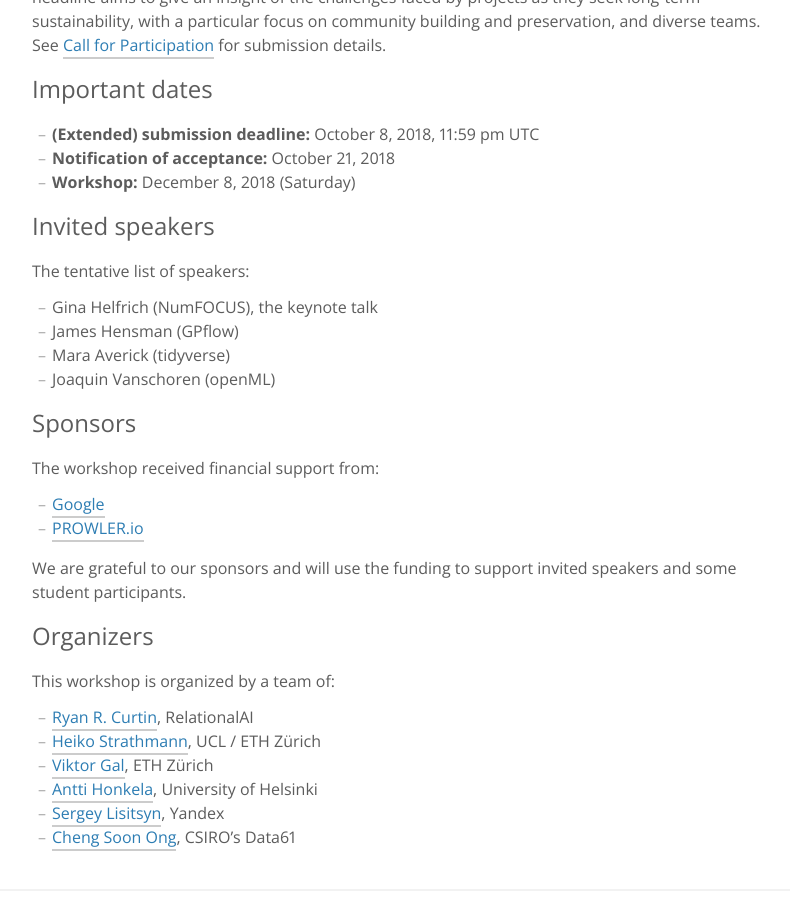
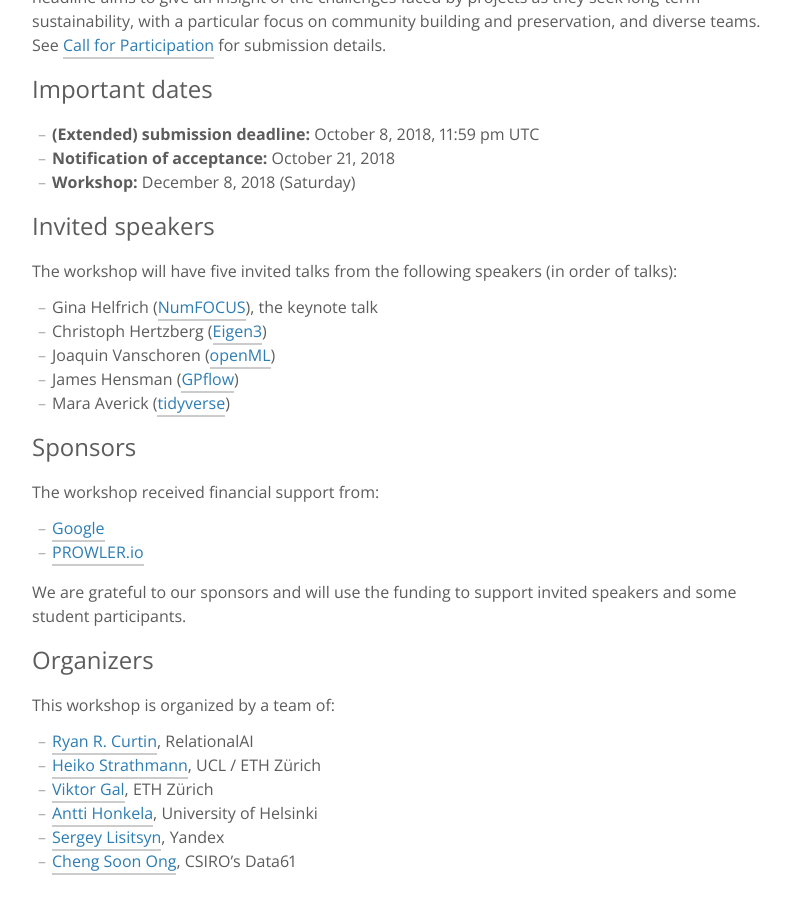
Before and after one commit to nips-2018-oss/nips-2018-oss.github.io, a Jekyll site: the page built from index.html, in a window 1280 px wide and 900 px high, scrolled down 582 px. Shown: the whole window, without its empty margins (232-1022 px from the left). Built offline with Jekyll 4.4.1, drawn with Linux system fonts in a browser that asks for light colours; nearby versions of some CDN libraries; the list of posts is cut into pages by our own code.

Commit message:
Speakers are final

```diff
--- a/index.html
+++ b/index.html
@@ -22,11 +22,12 @@
 
 ### Invited speakers
 
-The tentative list of speakers:
-- Gina Helfrich (NumFOCUS), the keynote talk
-- James Hensman (GPflow)
-- Mara Averick (tidyverse)
-- Joaquin Vanschoren (openML)
+The workshop will have five invited talks from the following speakers (in order of talks):
+- Gina Helfrich ([NumFOCUS](https://numfocus.org)), the keynote talk
+- Christoph Hertzberg ([Eigen3](http://eigen.tuxfamily.org))
+- Joaquin Vanschoren ([openML](https://www.openml.org))
+- James Hensman ([GPflow](https://github.com/GPflow/GPflow))
+- Mara Averick ([tidyverse](https://www.tidyverse.org))
 
 ### Sponsors
 
```
